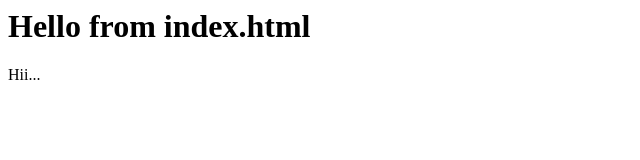
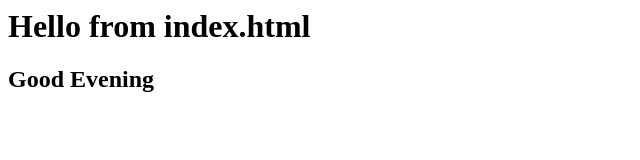
Before and after one commit to Charmi-Jadawala/Stage_Stash_Practice, a plain HTML site: page day2/index.html in a window 1280 px wide. Shown: the whole page, without its empty margins (0-640 px from the left). Drawn offline with Linux system fonts and the light colour scheme.

Commit message:
Update index.html

```diff
--- a/day2/index.html
+++ b/day2/index.html
@@ -4,6 +4,6 @@
     </head>
     <body>
         <h1>Hello from index.html</h1>
-        <p>Hii...</p>
+        <h2>Good Evening</h2>
     </body>
 </html>
```
